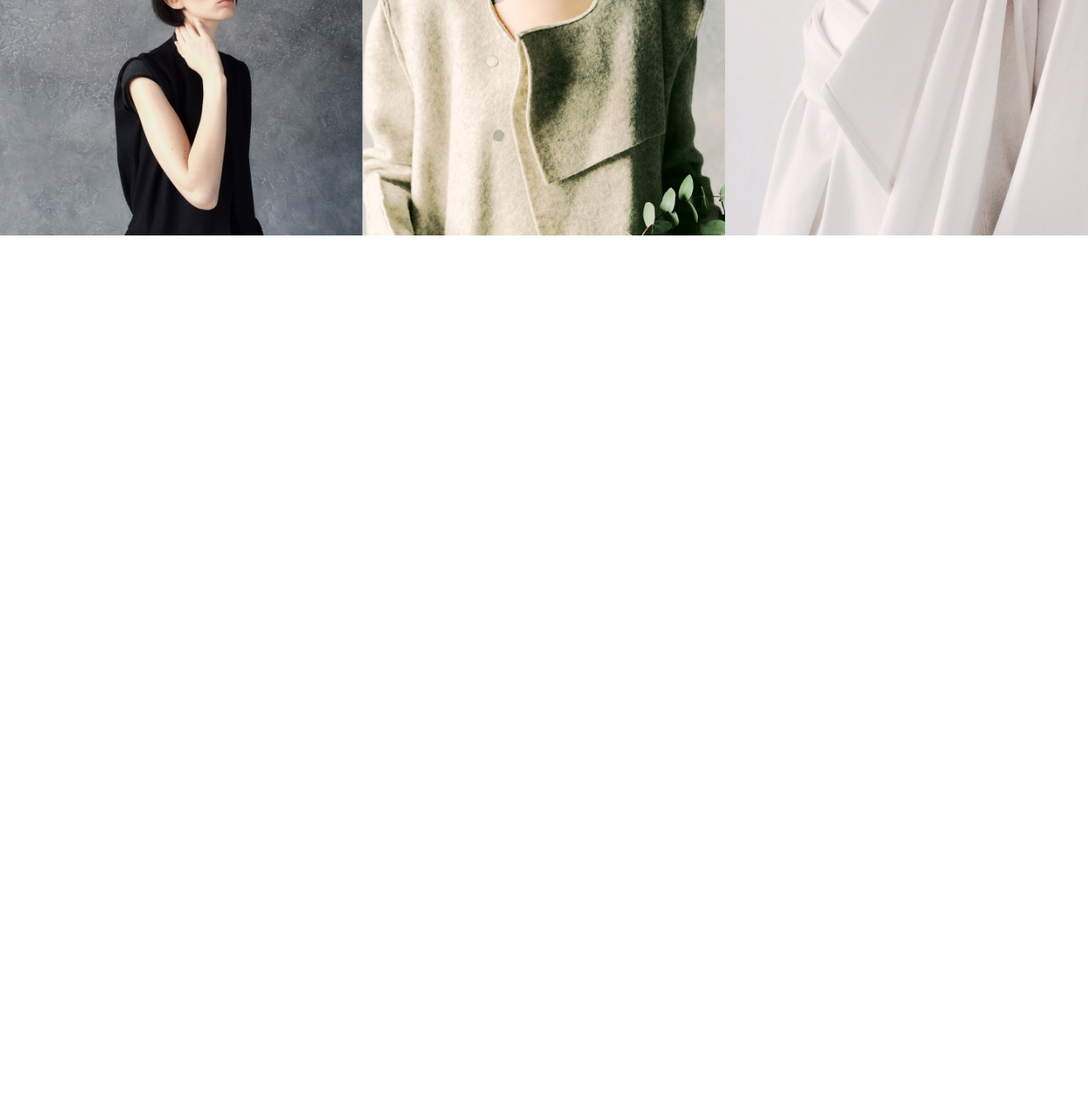
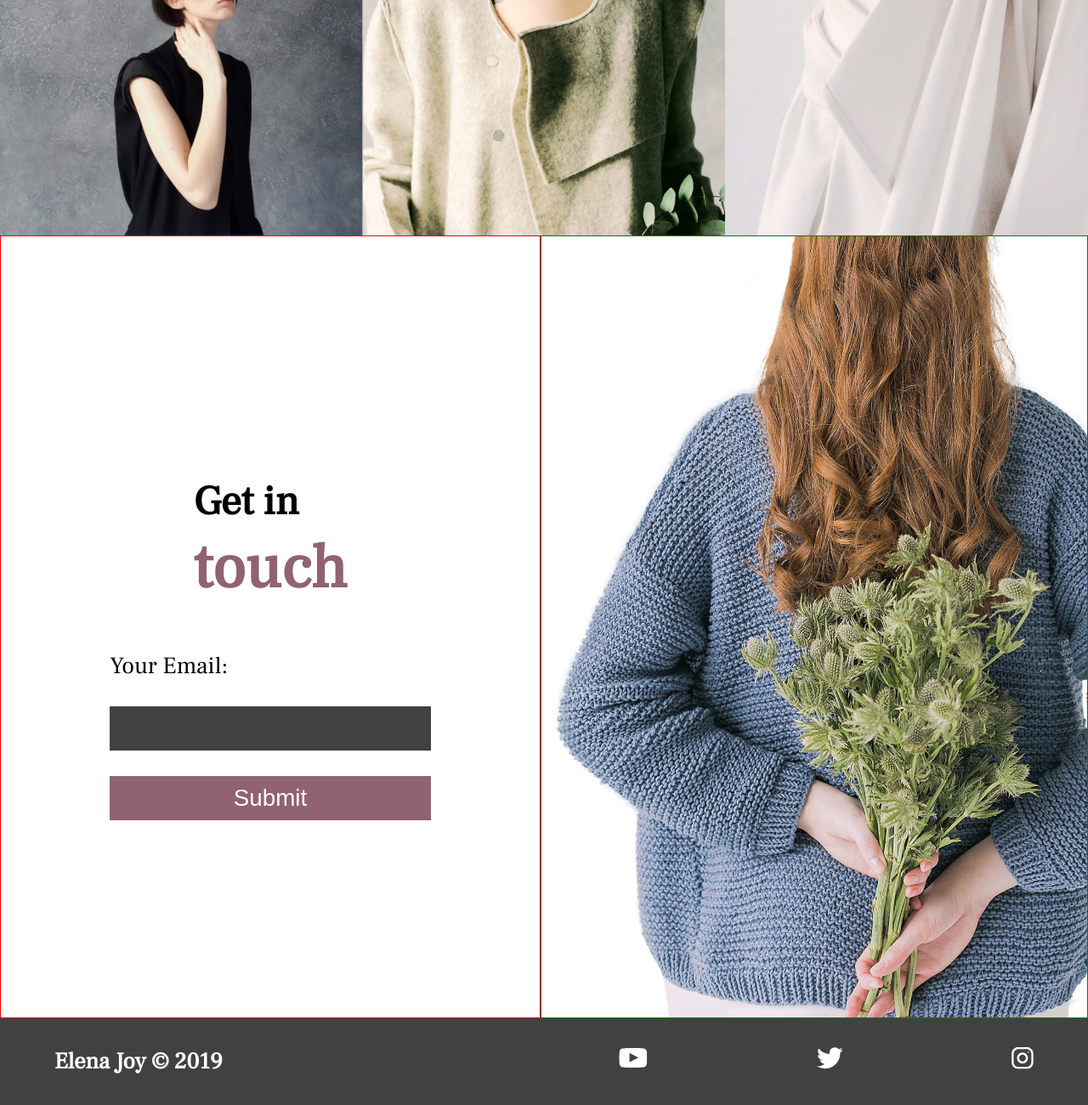
Before and after one commit to alexangria1992/photography-portfolio, a plain HTML site: page index.html in a window 1280 px wide. Shown: the part 2691-3991 px from the top of the page at 85% size. Before the commit the page ends 2968 px from the top, so only its background shows below. Drawn offline with Linux system fonts and the light colour scheme; a web font is replaced by a local one.

Commit message:
Coontact Page

```diff
--- a/index.html
+++ b/index.html
@@ -101,6 +101,34 @@
         <img class="gallery3" src="./img/gallery-3.jpg" alt="" />
         <img class="gallery4" src="./img/gallery-4.jpg" alt="" />
       </div>
+      <section class="contact">
+        <div class="form-wrapper flex">
+          <h2>
+            Get in <br />
+            <span>touch</span>
+          </h2>
+          <form>
+            <label for="email">Your Email:</label>
+            <input type="email" id="email required" />
+            <button type="submit">Submit</button>
+          </form>
+        </div>
+        <img src="img/contact-image.jpg" alt="" />
+      </section>
     </main>
+    <footer>
+      <h4>Elena Joy &copy; 2019</h4>
+      <ul>
+        <li>
+          <a href=""><img src="/img/youtube-symbol 1.svg" alt="" /></a>
+        </li>
+        <li>
+          <a href=""><img src="/img/twitter 1.svg" alt="" /></a>
+        </li>
+        <li>
+          <a href=""><img src="/img/instagram 1.svg" alt="" /></a>
+        </li>
+      </ul>
+    </footer>
   </body>
 </html>
--- a/style.css
+++ b/style.css
@@ -285,6 +285,73 @@ nav {
   text-align: center;
   padding: 5rem 10rem;
 }
+
+/* CONTACT SECTION */
+.contact {
+  min-height: 90vh;
+  display: flex;
+  flex-wrap: wrap;
+}
+
+.form-wrapper {
+  flex: 3 1 40rem;
+  border: 1px solid red;
+}
+
+.form-wrapper h2 {
+  margin: 5rem 0rem;
+}
+.contact img {
+  flex: 1 1 40rem;
+  border: 1px solid green;
+}
+
+.form-wrapper span {
+  font-size: var(--big);
+  color: var(--special-color);
+}
+
+.form-wrapper label {
+  display: block;
+}
+
+.form-wrapper input {
+  display: block;
+  margin: 3rem 0rem;
+  background: var(--background-color);
+  color: white;
+  border: none;
+  padding: 1rem;
+}
+
+.form-wrapper button {
+  background: var(--special-color);
+  padding: 1rem 8rem;
+  color: white;
+  border: none;
+  width: 100%;
+}
+
+/* FOOTER */
+footer {
+  background: var(--background-color);
+  color: white;
+  display: flex;
+  padding: 3rem 5%;
+  align-items: center;
+  flex-wrap: wrap;
+}
+footer ul {
+  display: flex;
+  flex: 1 1 40rem;
+  justify-content: space-between;
+  align-items: center;
+}
+
+footer h4 {
+  flex: 3 1 40rem;
+  font-size: calc(1.4rem + 1vw);
+}
 /* MEDIA QUERIES */
 
 @media screen and (max-width: 842px) {
@@ -366,4 +433,29 @@ nav {
   .gallery-header {
     display: none;
   }
+
+  .contact img {
+    display: none;
+  }
+
+  footer ul {
+    order: 1;
+  }
+
+  footer h4 {
+    order: 2;
+    text-align: center;
+    padding: 1rem;
+  }
 }
+
+@media screen and (min-width: 1700px) {
+  html {
+    --header1: 3rem;
+    --header2: 5rem;
+    --header3: 4rem;
+    --header4: 3rem;
+    --text: 3rem;
+    --big: 8rem;
+  }
+}
```
